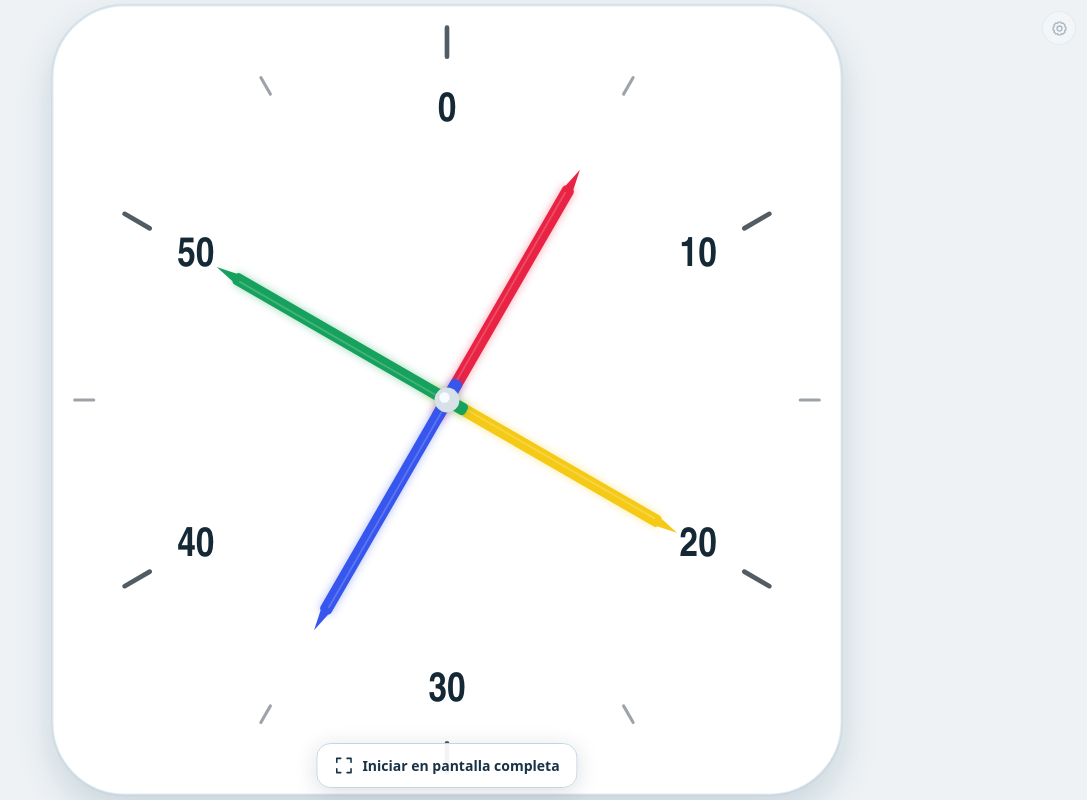
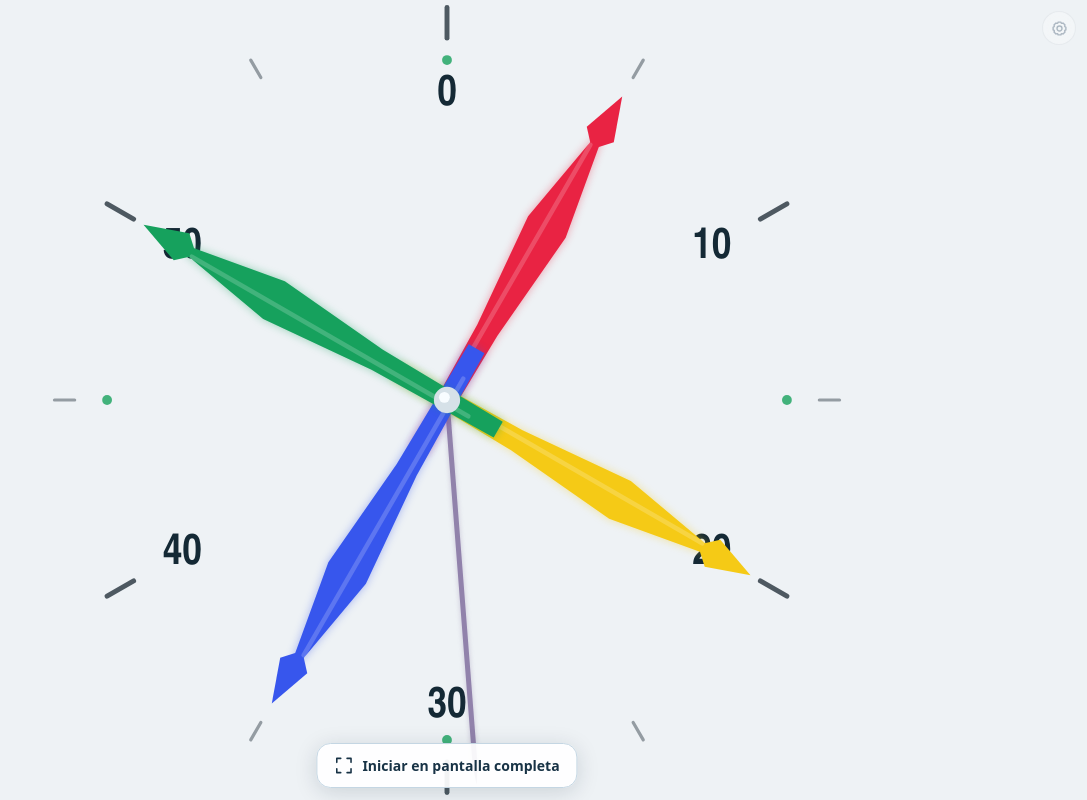
Before and after one commit to ggcjpp-web/relojanalogonatacion, a plain HTML site: page index.html in a window 1280 px wide. Shown: the whole page, without its empty margins (193-1280 px from the left). Drawn offline with Linux system fonts and the light colour scheme.

Commit message:
Update title and minute hand settings in index.html
Updated the title and minute hand color in the HTML file. Adjusted default settings for the clock appearance.

```diff
--- a/index.html
+++ b/index.html
@@ -11,7 +11,7 @@
 <link rel="manifest" href="./manifest.webmanifest">
 <link rel="apple-touch-icon" href="./icon-192.png">
 <link rel="icon" href="./icon-192.png">
-<title>Reloj de entrenamiento de natación · V5</title>
+<title>Reloj de entrenamiento de natación · V6</title>
 <style>
   :root { color-scheme: light; font-family: ui-sans-serif, system-ui, -apple-system, "Segoe UI", sans-serif; }
   * { box-sizing: border-box; }
@@ -244,7 +244,7 @@
 
           <details class="hand-detail" id="minuteHandDetail">
             <summary>Ajustar aguja de minutos</summary>
-            <div class="color-row"><label for="minuteColor">Color</label><input id="minuteColor" type="color" value="#a273f2"></div>
+            <div class="color-row"><label for="minuteColor">Color</label><input id="minuteColor" type="color" value="#9182ab"></div>
             <div class="slider-setting"><label for="minuteLength">Largo</label><input type="range" id="minuteLength" min="40" max="160" step="1" value="100"><output for="minuteLength" id="minuteLengthValue">100%</output></div>
             <div class="slider-setting"><label for="minuteWidth">Grosor</label><input type="range" id="minuteWidth" min="35" max="250" step="5" value="100"><output for="minuteWidth" id="minuteWidthValue">100%</output></div>
             <div class="slider-setting"><label for="minuteTipSize">Tamaño de punta</label><input type="range" id="minuteTipSize" min="50" max="200" step="5" value="100"><output for="minuteTipSize" id="minuteTipSizeValue">100%</output></div>
@@ -323,14 +323,15 @@
     neon:['#ff3276','#ffdf42','#08e0a5','#4cb0ff']
   };
   const defaults = {
-    mode:'four', shape:'square', theme:'white', numbers:true, marks:'five',
-    palette:'classic', colors:[...palettes.classic], training:false, interval:15,
+    mode:'four', shape:'minimal', theme:'white', numbers:true, marks:'five',
+    palette:'classic', colors:[...palettes.classic], training:true, interval:15,
     flash:true, sound:false, bigRemaining:false,
-    showHourHand:false, showMinuteHand:false, showDigitalTime:false,
-    hourColor:'#ff8c3a',minuteColor:'#a273f2',timeColor:'#b4ebff',
-    handLength:100, handWidth:100, tipSize:100, shaft:'straight', tip:'sharp',
+    showHourHand:false, showMinuteHand:true, showDigitalTime:false,
+    hourColor:'#ff8c3a',minuteColor:'#9182ab',timeColor:'#b4ebff',
+    handLength:125, handWidth:250, tipSize:120, shaft:'spindle', tip:'spear',
     hourLength:100,hourWidth:100,hourTipSize:100,hourShaft:'straight',hourTip:'sharp',
-    minuteLength:100,minuteWidth:100,minuteTipSize:100,minuteShaft:'straight',minuteTip:'sharp'
+    minuteLength:160,minuteWidth:50,minuteTipSize:100,minuteShaft:'straight',minuteTip:'sharp',
+    appearancePresetVersion:6
   };
   let stored = {};
   try { stored = JSON.parse(localStorage.getItem('swimPaceClock2026') || '{}') || {}; } catch (_) {}
@@ -345,7 +346,18 @@
       if(!Object.prototype.hasOwnProperty.call(stored,key) && Object.prototype.hasOwnProperty.call(stored,oldKey)) migration[key]=stored[oldKey];
     }
   }
-  const state = {...defaults, ...stored, ...migration};
+  // Aplicar el nuevo aspecto una sola vez, también al actualizar desde V5.
+  // Después, conservar las personalizaciones del usuario normalmente.
+  const appearanceUpdate = {};
+  if(stored.appearancePresetVersion !== 6) {
+    for(const key of ['mode','shape','theme','numbers','marks','palette','colors',
+      'training','interval','showHourHand','showMinuteHand','showDigitalTime',
+      'handLength','handWidth','tipSize','shaft','tip','minuteColor','minuteLength',
+      'minuteWidth','minuteTipSize','minuteShaft','minuteTip','appearancePresetVersion']) {
+      appearanceUpdate[key]=defaults[key];
+    }
+  }
+  const state = {...defaults, ...stored, ...migration, ...appearanceUpdate};
   if (!['four','two','one','ring','countdown'].includes(state.mode)) state.mode = 'four';
   if (!['square','circle','minimal'].includes(state.shape)) state.shape = 'square';
   if (!['white','sea','dark'].includes(state.theme)) state.theme = 'white';
```
